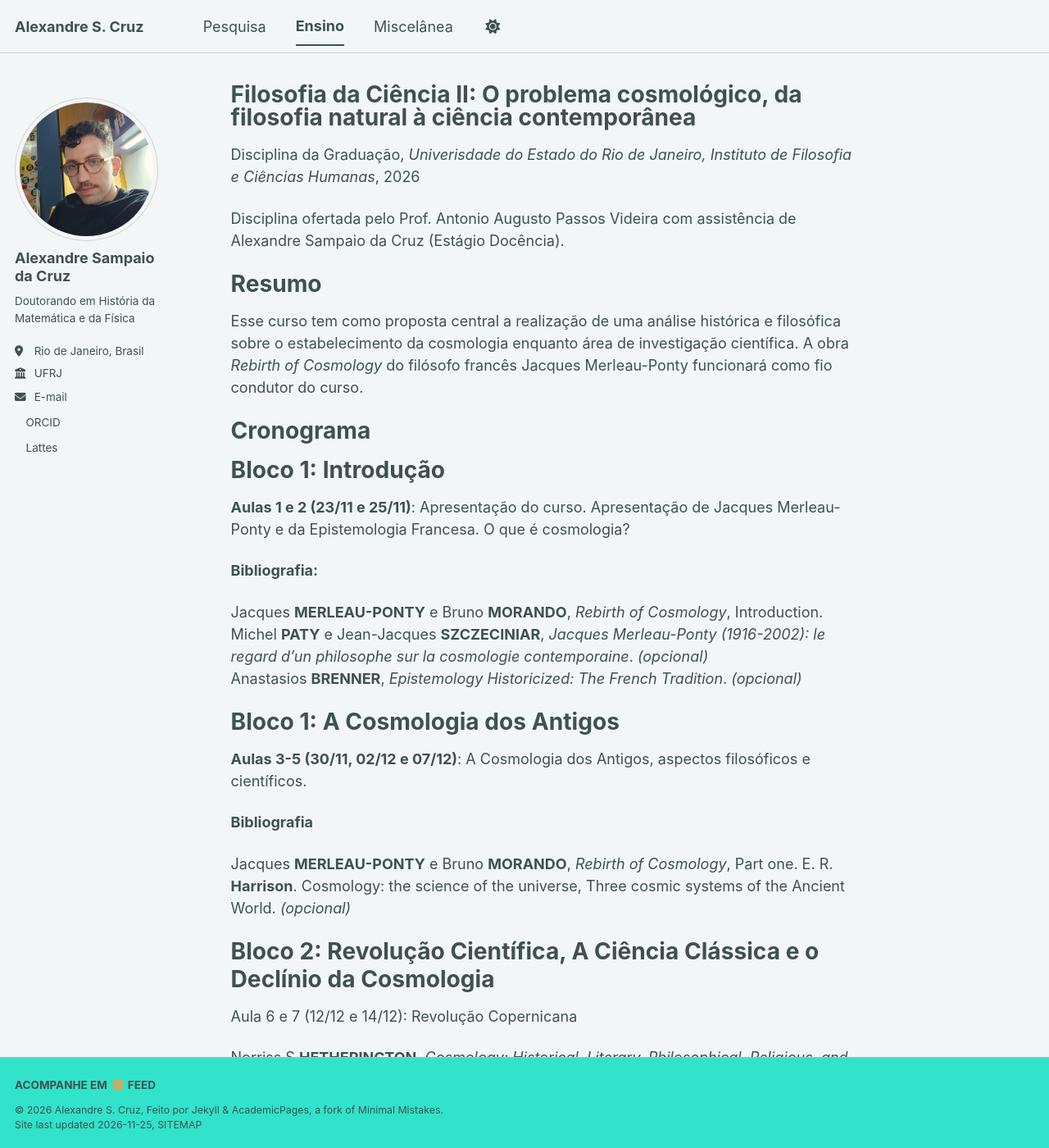
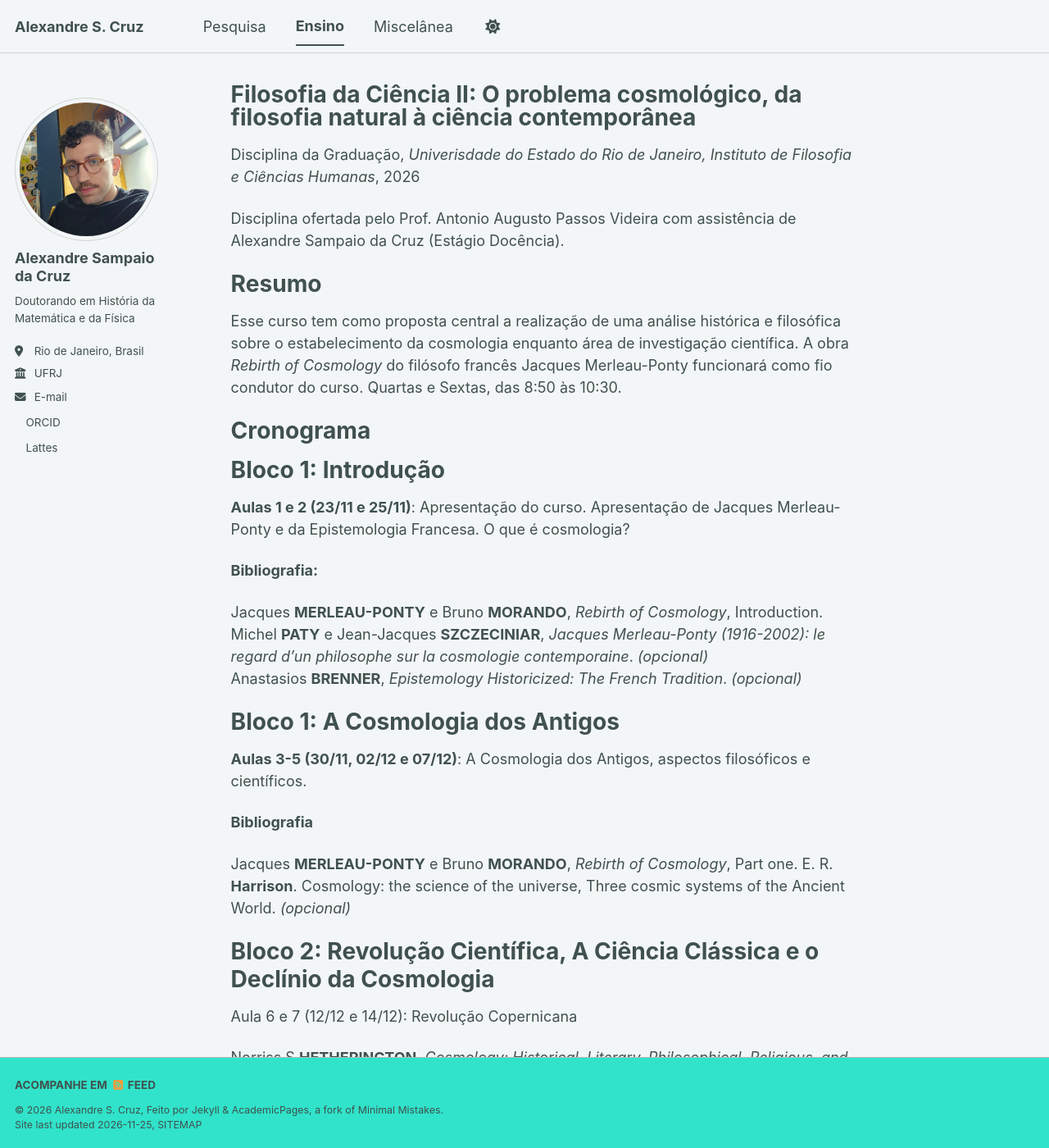
Before and after one commit to alexndr-sc/alexndr-sc.github.io, a Jekyll site: the page built from _teaching/2014-spring-teaching-1.md, in a window 1280 px wide and 1400 px high. Shown: the whole window at 82% size. Built offline with Jekyll 4.4.1, drawn with Linux system fonts in a browser that asks for light colours; a script bundle is joined from its source files by our own code; a style sheet for code colours, icons or effects is not loaded.

Commit message:
Update 2014-spring-teaching-1.md

```diff
--- a/_teaching/2014-spring-teaching-1.md
+++ b/_teaching/2014-spring-teaching-1.md
@@ -13,7 +13,7 @@ Disciplina ofertada pelo Prof. Antonio Augusto Passos Videira com assistência d
 Resumo
 ======
 
-Esse curso tem como proposta central a realização de uma análise histórica e filosófica sobre o estabelecimento da cosmologia enquanto área de investigação científica. A obra _Rebirth of Cosmology_ do filósofo francês Jacques Merleau-Ponty funcionará como fio condutor do curso.
+Esse curso tem como proposta central a realização de uma análise histórica e filosófica sobre o estabelecimento da cosmologia enquanto área de investigação científica. A obra _Rebirth of Cosmology_ do filósofo francês Jacques Merleau-Ponty funcionará como fio condutor do curso. Quartas e Sextas, das 8:50 às 10:30.
 
 Cronograma
 ======
@@ -41,8 +41,9 @@ E. R. **Harrison**. Cosmology: the science of the universe, Three cosmic systems
 
 Aula 6 e 7 (12/12 e 14/12): Revolução Copernicana
 
-Norriss S **HETHERINGTON**. _Cosmology: Historical, Literary, Philosophical, Religious, and Scientific Perspectives_. Cap. 8 Copernicus _(opcicional)_ e Cap. 11 A New Physics and a New Cosmology _(opcicional)_.
-Alexandre **KOYRÉ**. Do mundo fechado ao universo infinito, Cap. 2 A Nova Astronomia e a Nova Metafísica.  _(opcional)_
+Norriss S **HETHERINGTON**. _Cosmology: Historical, Literary, Philosophical, Religious, and Scientific Perspectives_. _(opcional)_
+Cap. 8 Copernicus _(opcicional)_ e Cap. 11 A New Physics and a New Cosmology _(opcicional)_.
+Alexandre **KOYRÉ**. Do mundo fechado ao universo infinito, Cap. 2 A Nova Astronomia e a Nova Metafísica.
 
 
 Recesso
```
